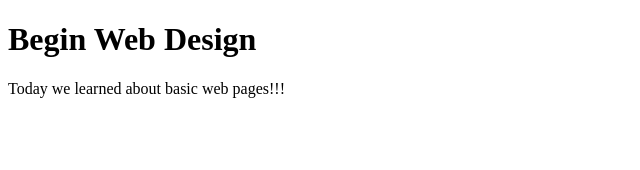
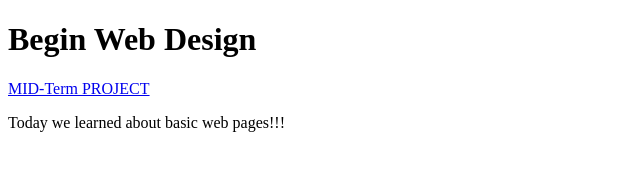
Before and after one commit to starboy771/starboy771.github.io, a plain HTML site: page index.html in a window 1280 px wide. Shown: the whole page, without its empty margins (0-640 px from the left). Drawn offline with Linux system fonts and the light colour scheme.

Commit message:
Update index.html

```diff
--- a/index.html
+++ b/index.html
@@ -7,6 +7,9 @@
     <header>
         <h1>Begin Web Design</h1>
     </header>
+    <nav>
+        <a href="beta/index.html">MID-Term PROJECT</a>
+    </nav>
     <main>
         <div>
             <p>
```
